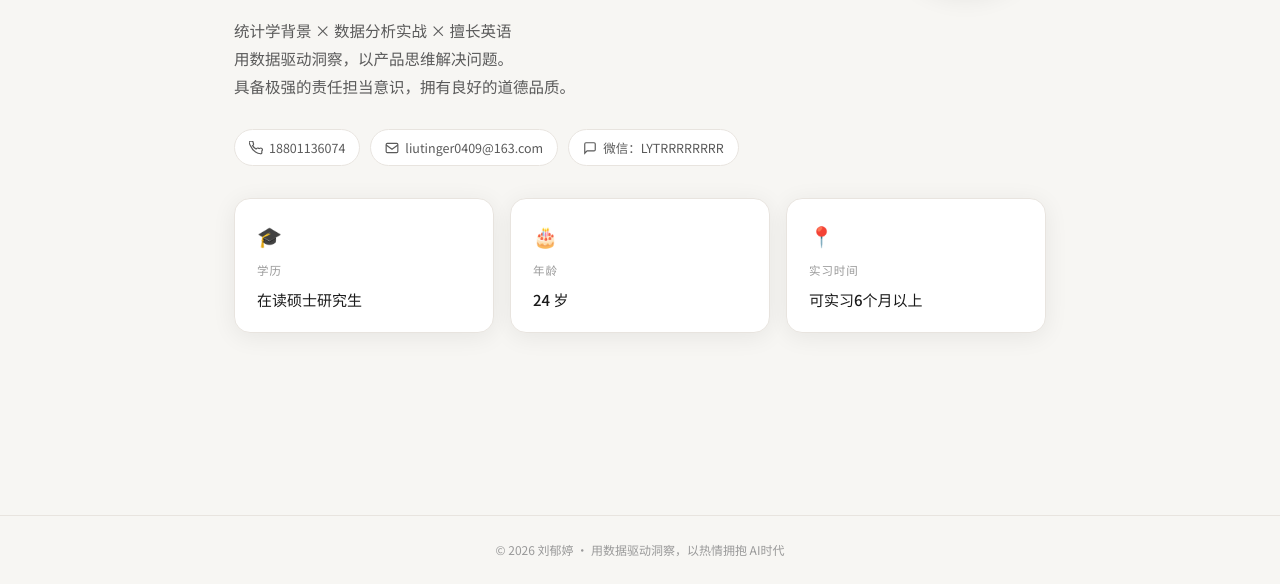
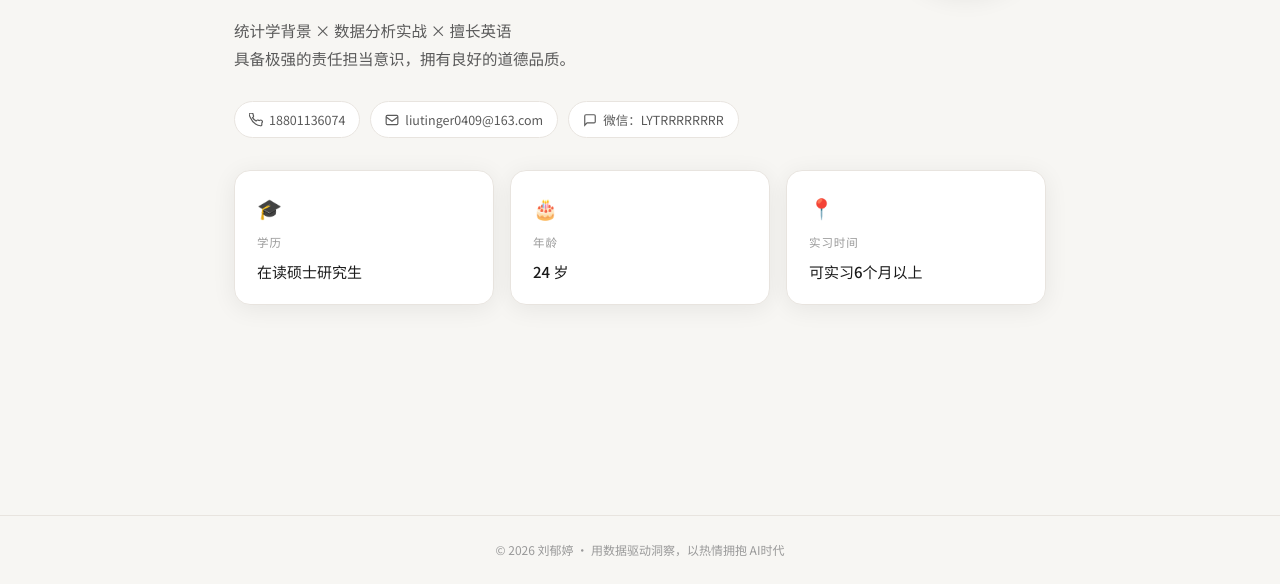
Before and after one commit to LYTRRRRRRRR/lyt_curriculum_vitae, a plain HTML site: page index.html in a window 1280 px wide. Shown: the part 285-869 px from the top of the page. Drawn offline with Linux system fonts and the light colour scheme.

Commit message:
index.html

```diff
--- a/index.html
+++ b/index.html
@@ -1059,7 +1059,6 @@
             <div class="role-badge">热爱挑战新鲜事物 坚持综合全面发展</div>
             <p class="tagline">
               统计学背景 × 数据分析实战 × 擅长英语<br>
-              用数据驱动洞察，以产品思维解决问题。<br>
               具备极强的责任担当意识，拥有良好的道德品质。
             </p>
             <div class="hero-contact">
```
